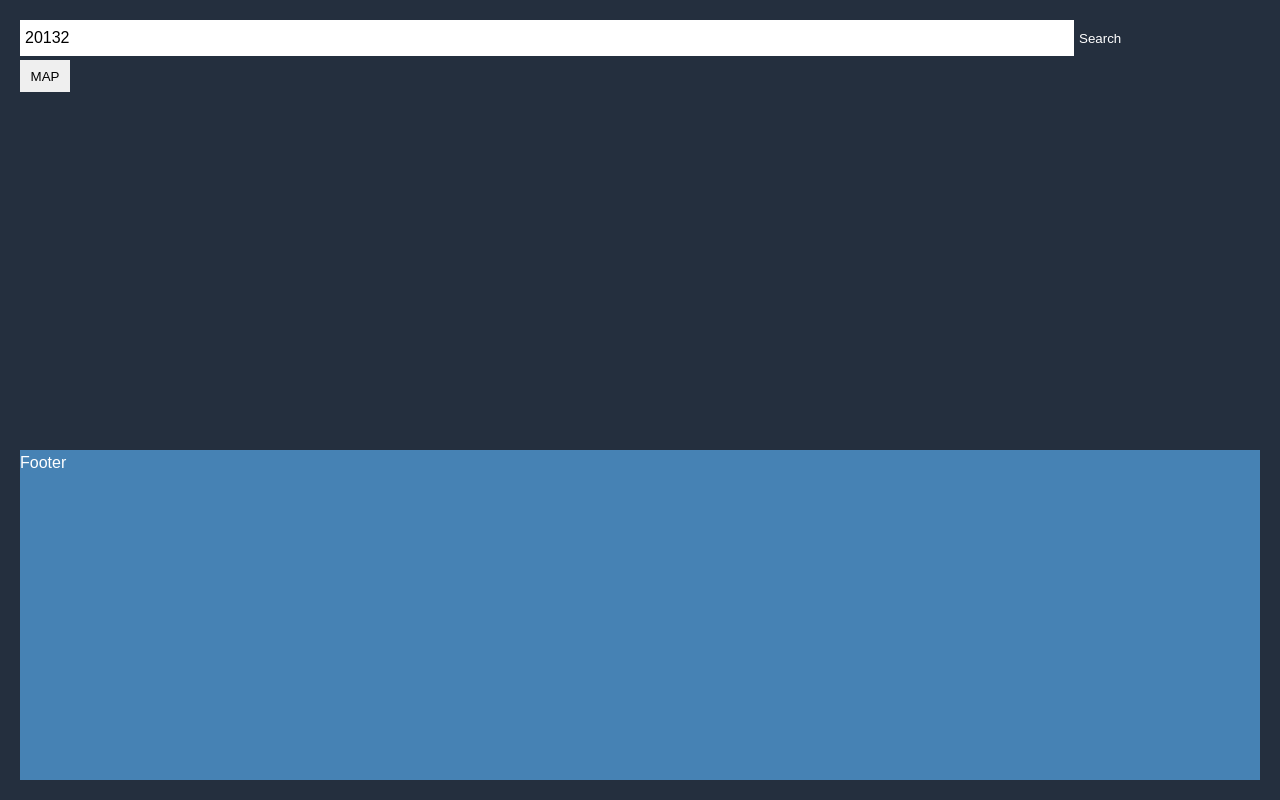
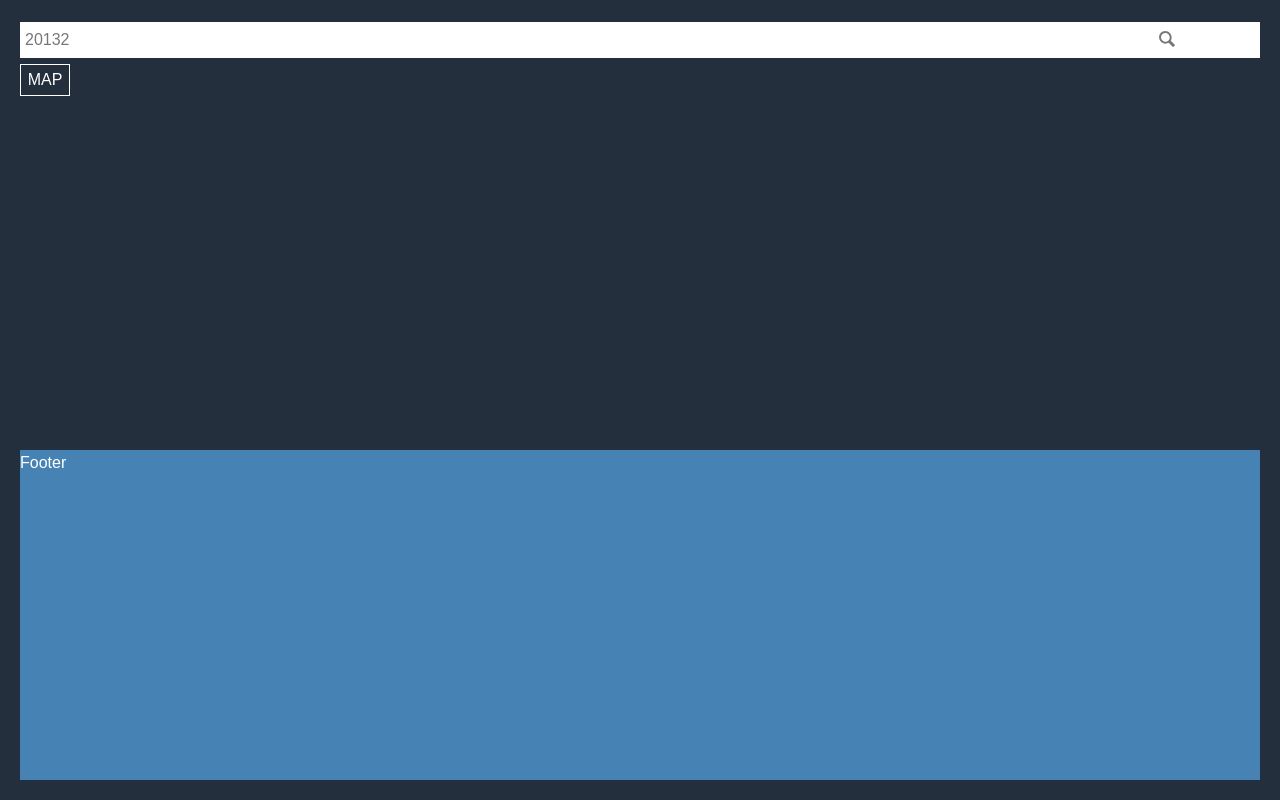
Before and after one commit to tnfranks/sandbox-mobile, a React (Create React App) app: page / in a window 1280 px wide. Built offline with nearby package versions, Linux system fonts and the light colour scheme.

Commit message:
styling search, added icon, and trying to animate

```diff
--- a/src/App/AppContainerClass.js
+++ b/src/App/AppContainerClass.js
@@ -5,7 +5,7 @@ import axios from 'axios'
 import MapComponent from '../Map/MapComponent'
 import { MapButton, Main, ListContainer, List } from '../styles/Main'
 import Location from './Location'
-import SearchInput from '../UI/SearchInput'
+import Search from '../UI/Search'
 
 
 class AppContainerClass extends Component {
@@ -64,9 +64,7 @@ class AppContainerClass extends Component {
             )
         return (
             <Main>
-                <div>
-                    <SearchInput onSearchSubmit={this.onSearchSubmit} />
-                </div>
+                <Search onSearchSubmit={this.onSearchSubmit} />
                 <div className='map-button'>
                     <MapButton type='button' value={this.state.showMap} onClick={this.onToggleMap}>{this.state.showMap ? 'LIST' : 'MAP'}</MapButton>
                 </div>
--- a/src/App/Location.js
+++ b/src/App/Location.js
@@ -12,6 +12,11 @@ const Card = styled.div`
         height: 100%;
         object-fit: cover;
         display: block;
+    }
+
+    a {
+        color: inherit;
+        text-decoration: none;
     }
 
     .header {
@@ -33,7 +38,7 @@ const Location = (props) => {
             <figure className="logo"><img src={locationData.brewery.images.image_large} />
             </figure>
             <div className="header">
-                    <h5>{locationData.brewery.brewery_name}</h5>
+                    <h5><a href={locationData.website} target='_blank'>{locationData.brewery.brewery_name}</a></h5>
                 <div className="location-type">{locationData.location_type_display}</div>
             </div>
         </Card>
--- /dev/null
+++ b/src/SVG/svgPaths.js
@@ -0,0 +1,3 @@
+export const ICONS = {
+    SEARCH: 'M17.545 15.467l-3.779-3.779c0.57-0.935 0.898-2.035 0.898-3.21 0-3.417-2.961-6.377-6.378-6.377s-6.186 2.769-6.186 6.186c0 3.416 2.961 6.377 6.377 6.377 1.137 0 2.2-0.309 3.115-0.844l3.799 3.801c0.372 0.371 0.975 0.371 1.346 0l0.943-0.943c0.371-0.371 0.236-0.84-0.135-1.211zM4.004 8.287c0-2.366 1.917-4.283 4.282-4.283s4.474 2.107 4.474 4.474c0 2.365-1.918 4.283-4.283 4.283s-4.473-2.109-4.473-4.474z',
+}
--- /dev/null
+++ b/src/UI/Icon.js
@@ -0,0 +1,42 @@
+import React from 'react'
+import styled, { css, keyframes } from 'styled-components'
+
+const rotate = keyframes`
+  from {
+    transform: rotate(0deg);
+  }
+
+  to {
+    transform: rotate(360deg);
+  }
+`
+
+const animateMixin = css`
+    animation: ${rotate} .5s linear;
+`
+
+const IconStyled = styled.svg`
+    height: ${props => props.height};
+    width: ${props => props.width};
+    ${props => props.clicked ? animateMixin : null};
+
+    path {
+        fill: ${props => props.color};
+    }
+`
+
+const Icon = props => {
+    return (
+        <IconStyled
+            height={props.height}
+            width={props.width}
+            color={props.color}
+            style={props.style}
+            clicked={props.clicked}
+            viewBox='0 0 20 20'>
+            <path d={props.icon} />
+        </IconStyled>
+    )
+}
+
+export default Icon
--- /dev/null
+++ b/src/UI/Search.js
@@ -0,0 +1,39 @@
+
+import React, { useState } from 'react'
+
+import { SearchDiv } from '../styles/Main'
+import Icon from '../UI/Icon'
+import { ICONS } from '../SVG/svgPaths'
+
+
+
+const SearchInput = (props) => {
+    const [searchString, setSearchString] = useState('20132')
+    const [searchClicked, setSearchClicked] = useState(false)
+
+    const onChangeHandler = (e) => {
+        setSearchString(e.target.value)
+    }
+
+    const onSearchClick = () => {
+        setSearchClicked(true)
+        props.onSearchSubmit(searchString)
+    }
+
+    return (
+        <SearchDiv>
+            <input type="text" value={searchString} onChange={onChangeHandler} />
+            <button style={{backgroundColor: 'white', border: 'none'}} type="button" onClick={onSearchClick}>
+                <Icon
+                    color='#777'
+                    height='2rem'
+                    width='2rem'
+                    clicked={searchClicked}
+                    icon={ICONS.SEARCH}
+                 />
+            </button>
+        </SearchDiv>
+    )
+}
+
+export default SearchInput
--- a/src/UI/SearchInput.js
+++ /dev/null
@@ -1,27 +0,0 @@
-
-import React, { useState } from 'react'
-
-import { Input } from '../styles/Input'
-
-
-
-const SearchInput = (props) => {
-    const [searchString, setSearchString] = useState('20132')
-
-    const onChangeHandler = (e) => {
-        setSearchString(e.target.value)
-    }
-
-    const onSearchClick = () => {
-        props.onSearchSubmit(searchString)
-    }
-
-    return (
-        <>
-            <Input type="text" value={searchString} onChange={onChangeHandler} />
-            <button style={{ marginLeft: '5px', border: 'none', backgroundColor: '#242f3e', color: 'white' }} type="button" onClick={onSearchClick}>Search</button>
-        </>
-    )
-}
-
-export default SearchInput
--- a/src/styles/Input.js
+++ /dev/null
@@ -1,13 +0,0 @@
-
-import styled from 'styled-components'
-
-export const Input = styled.input`
-    border: none;
-    padding: .5rem;
-    height: 90%;
-    width: 85%;
-    font-size: 1.6rem;
-    &:focus {
-        outline: none;
-    }
-`
--- a/src/styles/Main.js
+++ b/src/styles/Main.js
@@ -7,8 +7,14 @@ export const Main = styled.main`
     display: grid;
     grid-template-rows: 4rem 4rem calc(100vh - 12rem);
 
+    .search {
+        display: flex;
+        align-items: center;
+    }
+
     .map-button {
-        cursor: pointer;
+        display: flex;
+        align-items: center;
     }
 `
 
@@ -30,6 +36,42 @@ export const List = styled.div`
 export const MapButton = styled.button`
     height: 80%;
     width: 5rem;
-    border: none;
-    cursor: pointer;
+    background: none;
+    background-color: ${props => props.value ? 'steelblue' : 'none'};
+	color: inherit;
+	border: ${props => props.value ? 'none' : '1px solid #fff'};
+	padding: 0;
+	font: inherit;
+	cursor: pointer;
+	outline: inherit;
 `
+
+export const SearchDiv = styled.div`
+    display: flex;
+    align-items: center;
+
+    input {
+        color: #777;
+        border: none;
+        padding: .5rem;
+        height: 90%;
+        width: 85%;
+        font-size: 1.6rem;
+
+        &:focus {
+            outline: none;
+        }
+    }
+
+    button {
+        border: none;
+        height: 90%;
+        width: 15%;
+        background-color: #fff;
+
+        :focus {
+            outline: none;
+        }
+    }
+
+`
```
Also changed, not shown: src/SVG/sprite.svg (added).
